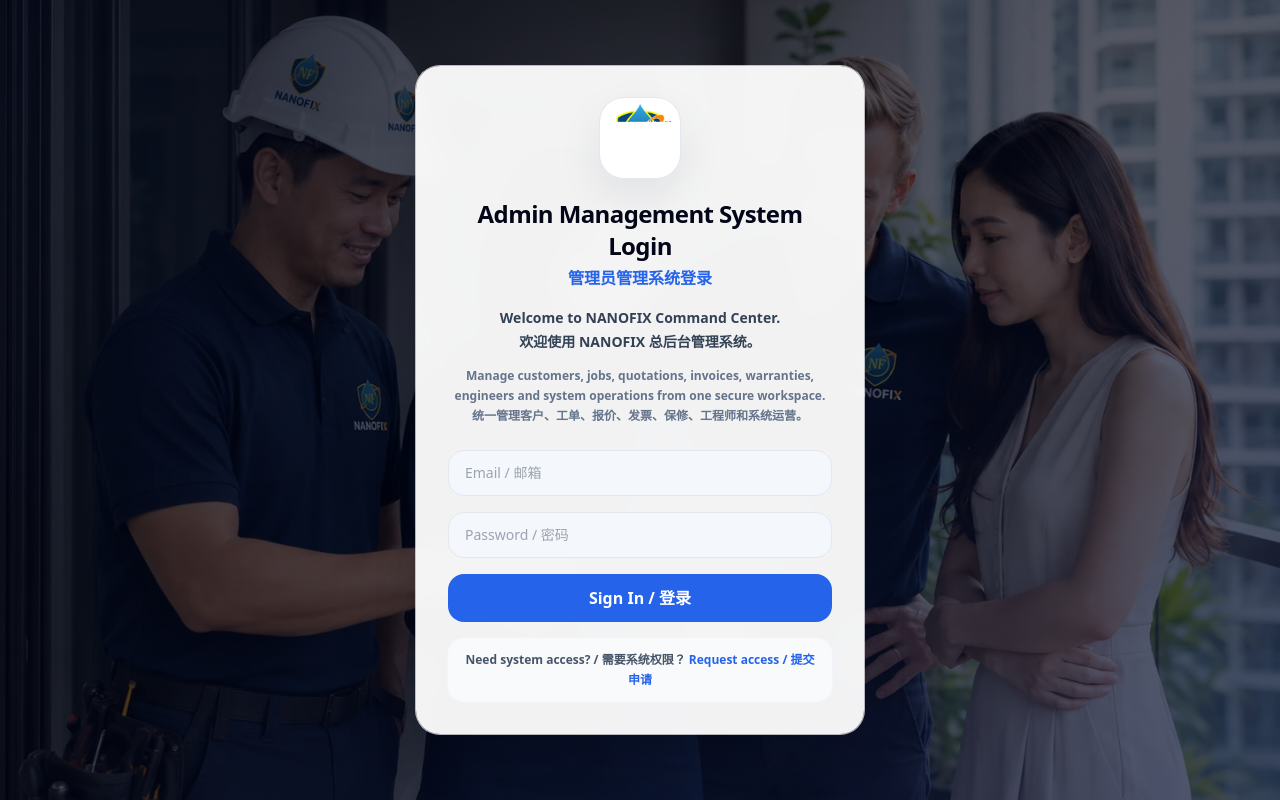
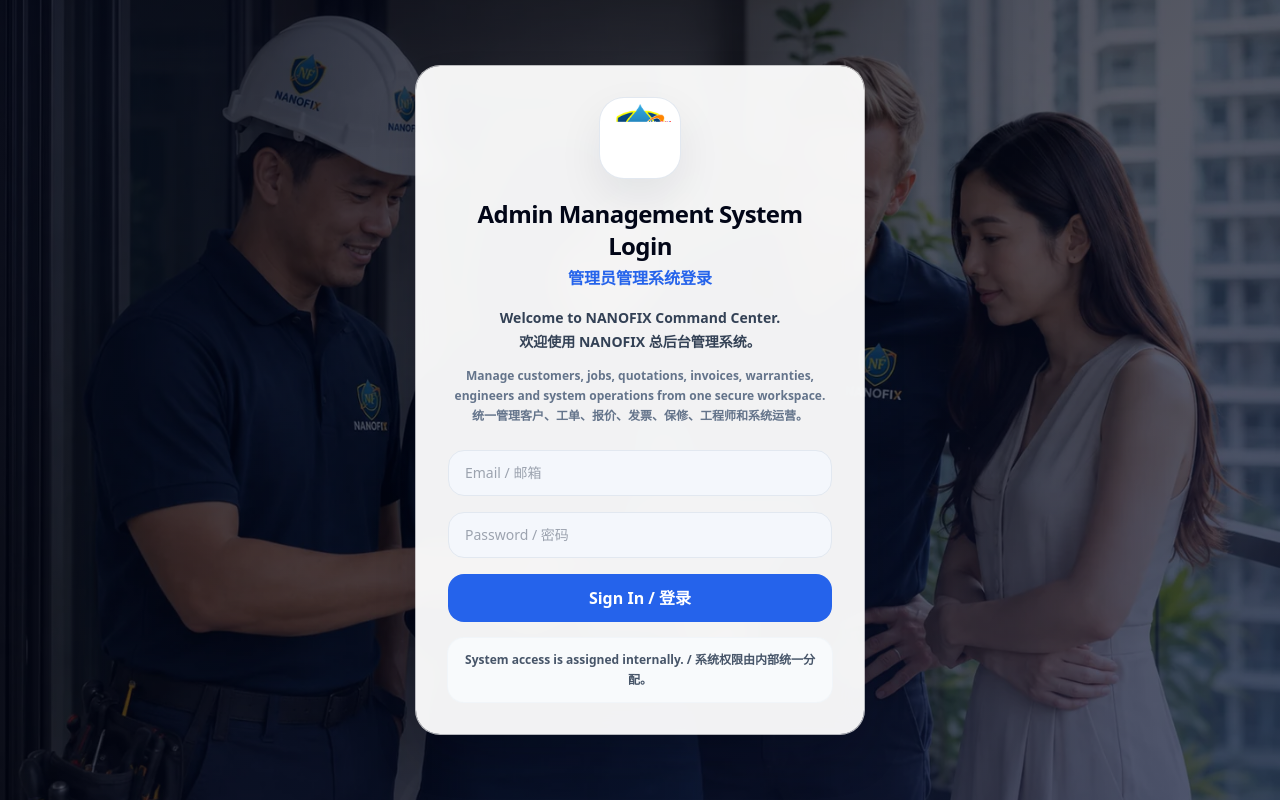
Before and after one commit to gaven2027-hash/NANOFIX_V28_UNIFIED_WEBSITE_ADMIN, a Next.js app: page /login/admin in a window 1280 px wide. Built offline with nearby package versions, Linux system fonts and the light colour scheme; no server answers.

Commit message:
Replace public request link with secure notice

```diff
--- a/app/login/admin/page.tsx
+++ b/app/login/admin/page.tsx
@@ -1,12 +1,11 @@
 import type { Metadata } from 'next';
-import Link from 'next/link';
 import { AuthPageShell } from '@/components/AuthPageShell';
 import { LoginForm } from '../LoginForm';
 
 export const dynamic = 'force-dynamic';
 
 export const metadata: Metadata = {
-  title: 'NANOFIX Admin Login | 管理员登录',
+  title: 'NANOFIX System Login | 系统登录',
   robots: { index: false, follow: false }
 };
 
@@ -15,8 +14,7 @@ export default function AdminLoginPage() {
     <AuthPageShell>
       <LoginForm forcedContext="admin" />
       <div className="mt-4 rounded-2xl bg-slate-50 px-4 py-3 text-center text-xs font-semibold leading-5 text-slate-600 ring-1 ring-slate-100">
-        Need system access? / 需要系统权限？{' '}
-        <Link className="font-black text-activeBlue" href="/register/admin">Request access / 提交申请</Link>
+        System access is assigned internally. / 系统权限由内部统一分配。
       </div>
     </AuthPageShell>
   );
```
